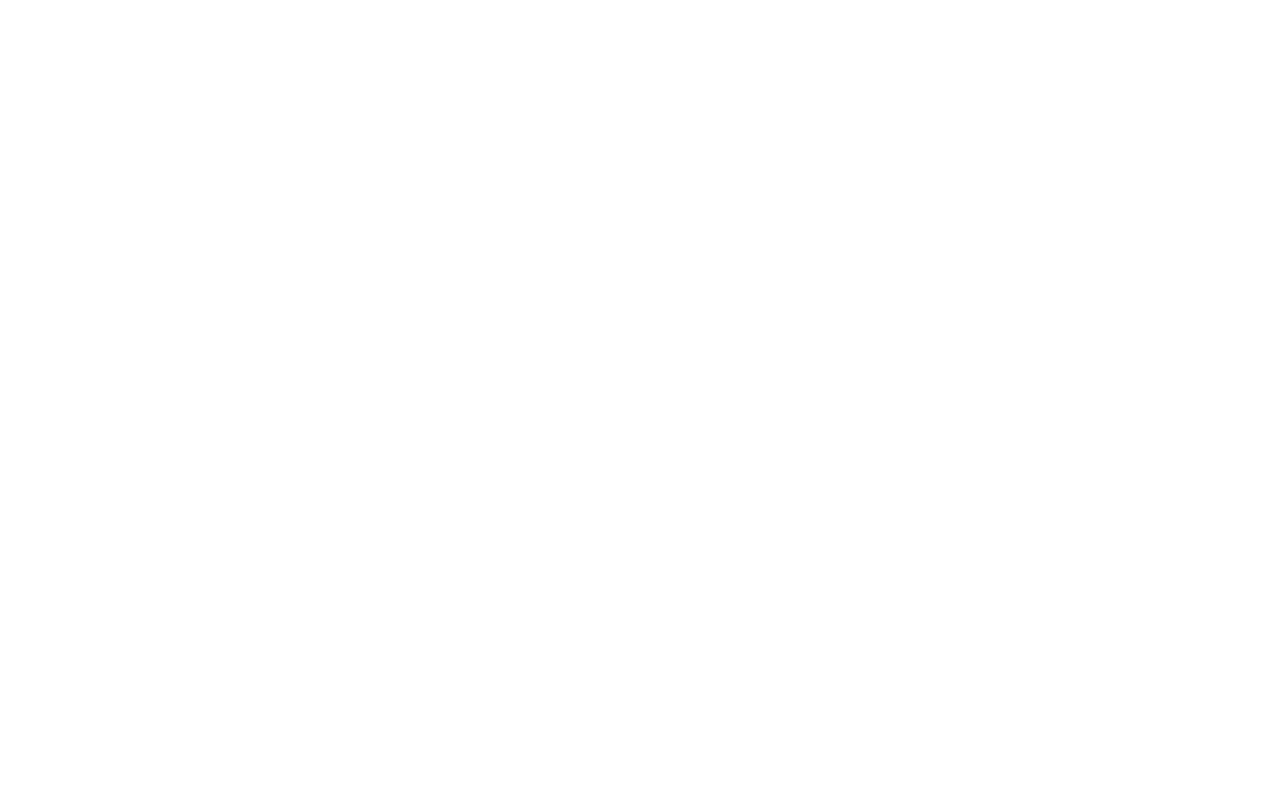
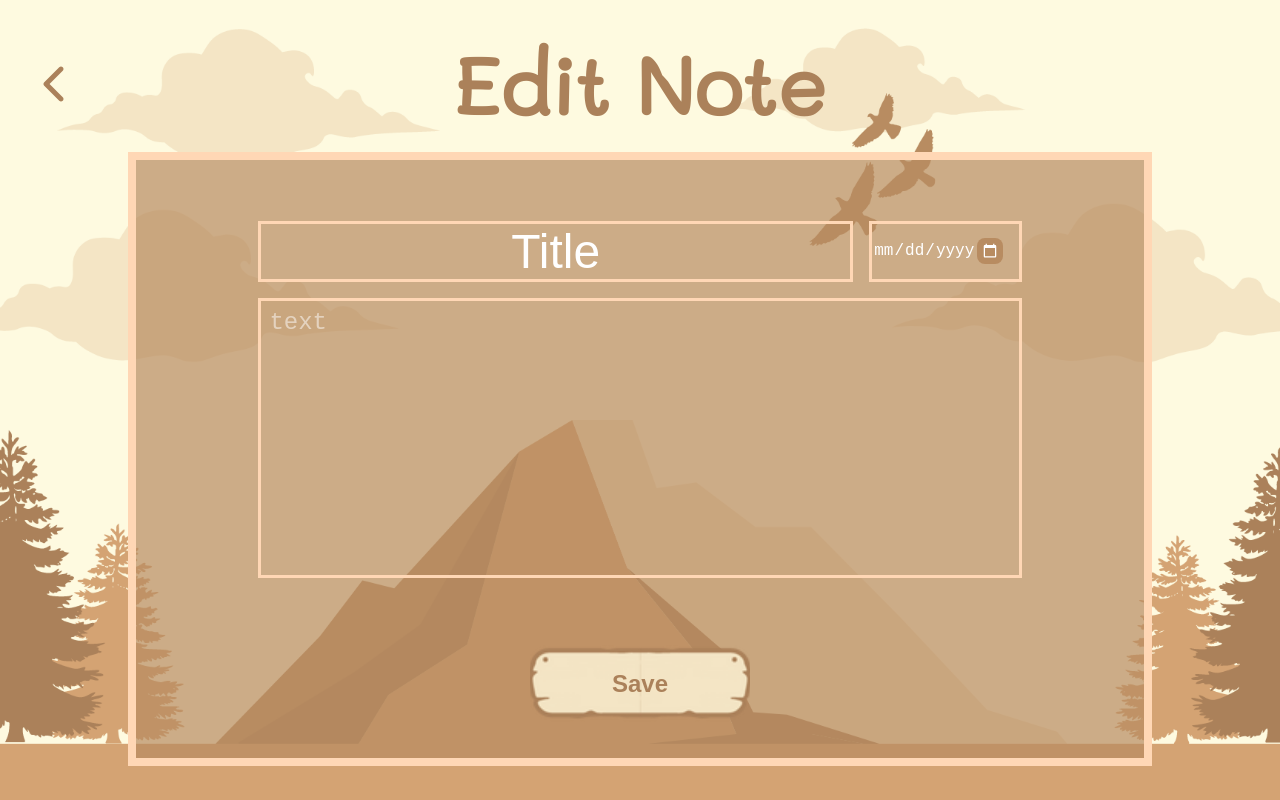
Before and after one commit to MadzikResist/ToDo, a React (Create React App) app: page /edit-note in a window 1280 px wide. Before the commit this address had no page. Built offline with nearby package versions, Linux system fonts and the light colour scheme.

Commit message:
Add Edit Note

```diff
--- a/package.json
+++ b/package.json
@@ -6,12 +6,13 @@
     "@testing-library/jest-dom": "^5.16.5",
     "@testing-library/react": "^13.3.0",
     "@testing-library/user-event": "^13.5.0",
+    "dayjs": "^1.11.5",
     "react": "^18.2.0",
     "react-dom": "^18.2.0",
+    "react-router-dom": "^6.3.0",
     "react-scripts": "5.0.1",
-    "web-vitals": "^2.1.4",
     "styled-components": "^5.3.5",
-    "react-router-dom": "^6.3.0"
+    "web-vitals": "^2.1.4"
   },
   "scripts": {
     "start": "react-scripts start",
--- a/src/App.js
+++ b/src/App.js
@@ -3,7 +3,8 @@
 import Login from 'components/Login';
 import Register from 'components/Register';
 import Dashboard from 'components/Dashboard';
-import AddEditNote from 'components/AddEditNote';
+import AddNote from 'components/AddNote';
+import EditNote from 'components/EditNote';
 function App() {
   return (
     <BrowserRouter>
@@ -11,7 +12,8 @@
         <Route path="/" element={<Login />} />
         <Route path="/register" element={<Register />} />
         <Route path="/dashboard" element={<Dashboard />} />
-        <Route path="/add-note" element={<AddEditNote />} />
+        <Route path="/add-note" element={<AddNote />} />
+        <Route path="/edit-note" element={<EditNote />} />
       </Routes>
     </BrowserRouter>
   );
--- a/src/components/AddEditNote.js
+++ b/src/components/AddEditNoteStyle.js
@@ -1,24 +1,22 @@
 import styled from 'styled-components';
 import backgroundMobile from 'images/backgroundMobile.png';
 import background2 from 'images/background2.png';
-import { Button } from './LoginRegisterStyle';
+import buttonImage from 'images/buttonImage.png';
 
-const Container = styled.div`
+export const Container = styled.div`
   min-height: 100vh;
   padding: 16px 0;
   background: url(${backgroundMobile}) center/cover;
-  background-size: contain;
   display: flex;
   align-items: center;
   flex-direction: column;
-  justify-content: center;
-
+  justify-content: start;
   @media (min-width: 1200px) {
     height: 100vh;
     background: url(${background2}) center/cover no-repeat;
   }
 `;
-const NoteContainer = styled.div`
+export const NoteContainer = styled.div`
   background: rgba(184, 140, 97, 0.7);
   width: 90%;
   height: 99%;
@@ -31,25 +29,25 @@
     height: 80%;
     display: flex;
     padding: 0 24px;
-    justify-content: center;
+    justify-content: start;
   }
 `;
-const List = styled.div`
+export const List = styled.div`
   width: 100%;
   height: 80%;
   display: flex;
   flex-direction: column;
-
-  margin-bottom: 16px;
+  margin-bottom: 8px;
   align-items: center;
   padding: 8px;
   overflow-y: auto;
   @media (min-width: 1200px) {
     width: 90%;
     justify-content: center;
+    margin-bottom: 0;
   }
 `;
-const Form = styled.form`
+export const Form = styled.form`
   display: flex;
   flex-direction: column;
   width: 90%;
@@ -57,7 +55,7 @@
   gap: 16px;
   align-items: center;
 `;
-const TitleDate = styled.div`
+export const TitleDate = styled.div`
   display: flex;
   width: 100%;
   gap: 16px;
@@ -68,8 +66,8 @@
     flex-direction: row;
   }
 `;
-const InputTitle = styled.input`
-  font-size: 3rem;
+export const InputTitle = styled.input`
+  font-size: 2rem;
   background: transparent;
   text-align: center;
   color: white;
@@ -86,12 +84,15 @@
     }
     outline: none;
   }
+  @media (min-width: 769px) {
+    font-size: 3rem;
+  }
   @media (min-width: 1200px) {
     width: 80%;
     margin-top: 0;
   }
 `;
-const InputDate = styled.input`
+export const InputDate = styled.input`
   text-align: center;
   font-size: 1rem;
   background: transparent;
@@ -118,7 +119,7 @@
     padding: 0 16px 0 0;
   }
 `;
-const InputText = styled.textarea`
+export const InputText = styled.textarea`
   color: white;
   width: 100%;
   height: 35vh;
@@ -139,22 +140,44 @@
     outline: none;
   }
 `;
-const AddEditNote = () => {
-  return (
-    <Container>
-      <NoteContainer>
-        <List>
-          <Form>
-            <TitleDate>
-              <InputTitle type="text" placeholder={'Title'} />
-              <InputDate type="date" />
-            </TitleDate>
-            <InputText placeholder={'text'} spellCheck={false} />
-            <Button>Save</Button>
-          </Form>
-        </List>
-      </NoteContainer>
-    </Container>
-  );
-};
-export default AddEditNote;
+export const Text = styled.h1`
+  font-size: 2.5rem;
+  color: #ab815a;
+  text-align: center;
+  padding: 2% 0;
+  @media (min-width: 769px) {
+    font-size: 5rem;
+    color: #ab815a;
+    width: 100%;
+    padding: 16px 0;
+  }
+`;
+export const Button = styled.button`
+  font-size: 1.5rem;
+  height: 70px;
+  width: 170px;
+  color: #ab815a;
+  font-weight: 600;
+  background: url(${buttonImage}) center/cover no-repeat;
+  border: none;
+  margin-bottom: 32px;
+  cursor: pointer;
+  :hover {
+    color: #67642d;
+  }
+  @media (min-width: 769px) {
+    height: 90px;
+    width: 220px;
+    margin: 0 0 16px 0;
+  }
+`;
+export const BackArrow = styled.svg`
+  fill: #ab815a;
+  width: 40px;
+  height: 40px;
+  position: absolute;
+  top: 64px;
+  left: 16px;
+  transform: translateX(50%);
+  cursor: pointer;
+`;
--- /dev/null
+++ b/src/components/AddNote.js
@@ -0,0 +1,41 @@
+import * as React from 'react';
+import {
+  Container,
+  Form,
+  NoteContainer,
+  List,
+  TitleDate,
+  Text,
+  InputTitle,
+  InputDate,
+  InputText,
+  Button,
+  BackArrow,
+} from './AddEditNoteStyle';
+import { Link } from 'react-router-dom';
+
+const AddNote = () => {
+  return (
+    <Container>
+      <Link to="/dashboard" style={{ textDecoration: 'underline', textDecorationColor: ' white' }}>
+        <BackArrow xmlns="http://www.w3.org/2000/svg" viewBox="0 0 384 512">
+          <path d="M41.4 233.4c-12.5 12.5-12.5 32.8 0 45.3l192 192c12.5 12.5 32.8 12.5 45.3 0s12.5-32.8 0-45.3L109.3 256 278.6 86.6c12.5-12.5 12.5-32.8 0-45.3s-32.8-12.5-45.3 0l-192 192z" />
+        </BackArrow>
+      </Link>
+      <Text>Add Note</Text>
+      <NoteContainer>
+        <List>
+          <Form>
+            <TitleDate>
+              <InputTitle type="text" placeholder={'Title'} />
+              <InputDate type="date" />
+            </TitleDate>
+            <InputText placeholder={'text'} spellCheck={false} />
+          </Form>
+        </List>
+        <Button>Save</Button>
+      </NoteContainer>
+    </Container>
+  );
+};
+export default AddNote;
--- a/src/components/Dashboard.js
+++ b/src/components/Dashboard.js
@@ -1,16 +1,19 @@
 import styled from 'styled-components';
 import backgroundMobile from 'images/backgroundMobile.png';
 import background2 from 'images/background2.png';
+import buttonImage from 'images/buttonImage.png';
+import * as React from 'react';
+import { Link } from 'react-router-dom';
+import DayJS from 'react-dayjs';
 
 const Container = styled.div`
   height: 100vh;
-  padding: 16px 0;
+  padding: 8px 0;
   background: url(${backgroundMobile}) center/cover;
-  background-size: contain;
+  //background-size: contain;
   display: flex;
   align-items: center;
   flex-direction: column;
-  justify-content: center;
 
   @media (min-width: 1200px) {
     min-height: 100vh;
@@ -20,28 +23,31 @@
 const ListContainer = styled.div`
   background: rgba(184, 140, 97, 0.7);
   width: 90%;
-  height: 99%;
+  height: 70vh;
   //border: 8px solid #d2b79e;
   border: 8px solid #ffd7b5;
   display: flex;
   flex-direction: column;
   align-items: center;
-
+  overflow-y: auto;
+  margin-top: 8px;
   @media (min-width: 1200px) {
-    width: 80%;
-    height: 80%;
-    display: flex;
+    width: 75%;
     padding: 0 24px;
+    margin-top: 0;
   }
 `;
 const Text = styled.h1`
+  font-size: 2.5rem;
+  color: #ab815a;
   text-align: center;
-  color: white;
-  font-size: 1.8rem;
-  word-wrap: break-word;
+  margin: 0;
+  padding: 0;
 
-  @media (min-width: 1200px) {
-    font-size: 3rem;
+  @media (min-width: 769px) {
+    font-size: 5rem;
+    color: #ab815a;
+    width: 100%;
   }
 `;
 const Title = styled.h2`
@@ -132,14 +138,15 @@
   display: flex;
   flex-direction: column;
   //border: 3px solid #d2b79e;
-  border: 3px solid #ffd7b5;
+  //border: 3px solid #ffd7b5;
   margin-bottom: 16px;
   align-items: center;
   padding: 8px;
-  overflow-y: auto;
   @media (min-width: 1200px) {
     width: 90%;
-    margin-bottom: 16px;
+    //margin-bottom: 16px;
+    //padding-bottom: 24px;
+    margin-top: 32px;
   }
 `;
 const ListElement = styled.div`
@@ -186,19 +193,7 @@
   cursor: pointer;
   position: relative;
 `;
-const AddButton = styled.svg`
-  width: 50px;
-  height: 50px;
-  fill: white;
-  border: 3px solid #d2b79e;
-  background: transparent;
-  border-radius: 50%;
-  cursor: pointer;
-  @media (min-width: 1200px) {
-    width: 60px;
-    height: 60px;
-  }
-`;
+
 const TitleDate = styled.div`
   display: flex;
   flex-direction: column;
@@ -234,22 +229,57 @@
     gap: 16px;
   }
 `;
+const ButtonAddNote = styled.button`
+  margin-top: 24px;
+  font-size: 1.5rem;
+  height: 70px;
+  width: 170px;
+  color: #ab815a;
+  font-weight: 600;
+  background: url(${buttonImage}) center/cover no-repeat;
+  border: none;
+  margin-bottom: 32px;
+  cursor: pointer;
+  :hover {
+    color: #67642d;
+  }
+`;
+const TitleButton = styled.div`
+  display: flex;
+  align-items: center;
+  flex-direction: column;
+`;
 const Dashboard = () => {
+  const notes = [
+    { _id: '1234', title: 'Łukaś', date: new window.Date(), description: 'Moja super notatka' },
+    { _id: '1235', title: 'Łukaś', date: new window.Date(), description: 'Moja super notatka' },
+    { _id: '1236', title: 'Łukaś', date: new window.Date(), description: 'Moja super notatka' },
+    { _id: '1237', title: 'Łukaś', date: new window.Date(), description: 'Moja super notatka' },
+  ];
   return (
     <Container>
+      <TitleButton>
+        <Text>Your To Do List</Text>
+        {/*<AddButton xmlns="http://www.w3.org/2000/svg" viewBox="0 0 448 512">*/}
+        {/*  <path d="M432 256c0 17.69-14.33 32.01-32 32.01H256v144c0 17.69-14.33 31.99-32 31.99s-32-14.3-32-31.99v-144H48c-17.67 0-32-14.32-32-32.01s14.33-31.99 32-31.99H192v-144c0-17.69 14.33-32.01 32-32.01s32 14.32 32 32.01v144h144C417.7 224 432 238.3 432 256z" />*/}
+        {/*</AddButton>*/}
+        <Link to="/add-note" style={{ textDecoration: 'underline', textDecorationColor: ' white' }}>
+          <ButtonAddNote style={{ margin: '0' }}>Add Note</ButtonAddNote>
+        </Link>
+      </TitleButton>
       <ListContainer>
-        <Text>Your To Do List</Text>
         <List>
-          <ListElement style={{ marginTop: '24px' }}>
+          {notes.map(({ _id, title, date, description }) => {
+            return (
+              <ListElement key={_id} style={{ marginTop: '24px' }}>
                 <TitleDate>
-              <Title>Titlegfdgdgfkfd;lgfdk;gfk;fdk;fdk;</Title>
-              <Date>20.20.2022</Date>
+                  <Title>{title}</Title>
+                  <Date>
+                    <DayJS>{date.toString()}</DayJS>
+                  </Date>
                 </TitleDate>
                 <TextButtons>
-              <TextToDo>
-                Musze przytulić swojego
-                chłopakfffffgkdfngdgfjdgjdfjgldkgjldfjldjlkgjdlgfjlfdjflgjlkjljaddddddddddddddddddddddddddddd{' '}
-              </TextToDo>
+                  <TextToDo>{description}</TextToDo>
                   <Buttons>
                     <CheckBoxLabel>
                       <CheckDone type="checkbox"></CheckDone>
@@ -257,42 +287,24 @@
                         Done!
                       </span>
                     </CheckBoxLabel>
+                    <Link
+                      to="/edit-note"
+                      style={{ textDecoration: 'underline', textDecorationColor: ' white' }}
+                      // params={note}
+                    >
                       <Edit xmlns="http://www.w3.org/2000/svg" viewBox="0 0 512 512">
                         <path d="M421.7 220.3L188.5 453.4L154.6 419.5L158.1 416H112C103.2 416 96 408.8 96 400V353.9L92.51 357.4C87.78 362.2 84.31 368 82.42 374.4L59.44 452.6L137.6 429.6C143.1 427.7 149.8 424.2 154.6 419.5L188.5 453.4C178.1 463.8 165.2 471.5 151.1 475.6L30.77 511C22.35 513.5 13.24 511.2 7.03 504.1C.8198 498.8-1.502 489.7 .976 481.2L36.37 360.9C40.53 346.8 48.16 333.9 58.57 323.5L291.7 90.34L421.7 220.3zM492.7 58.75C517.7 83.74 517.7 124.3 492.7 149.3L444.3 197.7L314.3 67.72L362.7 19.32C387.7-5.678 428.3-5.678 453.3 19.32L492.7 58.75z" />
                       </Edit>
+                    </Link>
                     <Delete xmlns="http://www.w3.org/2000/svg" viewBox="0 0 448 512">
                       <path d="M135.2 17.69C140.6 6.848 151.7 0 163.8 0H284.2C296.3 0 307.4 6.848 312.8 17.69L320 32H416C433.7 32 448 46.33 448 64C448 81.67 433.7 96 416 96H32C14.33 96 0 81.67 0 64C0 46.33 14.33 32 32 32H128L135.2 17.69zM31.1 128H416V448C416 483.3 387.3 512 352 512H95.1C60.65 512 31.1 483.3 31.1 448V128zM111.1 208V432C111.1 440.8 119.2 448 127.1 448C136.8 448 143.1 440.8 143.1 432V208C143.1 199.2 136.8 192 127.1 192C119.2 192 111.1 199.2 111.1 208zM207.1 208V432C207.1 440.8 215.2 448 223.1 448C232.8 448 240 440.8 240 432V208C240 199.2 232.8 192 223.1 192C215.2 192 207.1 199.2 207.1 208zM304 208V432C304 440.8 311.2 448 320 448C328.8 448 336 440.8 336 432V208C336 199.2 328.8 192 320 192C311.2 192 304 199.2 304 208z" />
                     </Delete>
                   </Buttons>
                 </TextButtons>
               </ListElement>
-          <ListElement style={{ marginTop: '24px' }}>
-            <TitleDate>
-              <Title>Titlegfdgdgfkfd;lgfdk;gfk;fdk;fdk;</Title>
-              <Date>20.20.2022</Date>
-            </TitleDate>
-            <TextButtons>
-              <TextToDo>Musze przytulić swojego</TextToDo>
-              <Buttons>
-                <CheckBoxLabel>
-                  <CheckDone type="checkbox"></CheckDone>
-                  <span style={{ color: 'black', padding: '0 0 0 8px', margin: '0 0 0 0' }}>
-                    Done!
-                  </span>
-                </CheckBoxLabel>
-                <Edit xmlns="http://www.w3.org/2000/svg" viewBox="0 0 512 512">
-                  <path d="M421.7 220.3L188.5 453.4L154.6 419.5L158.1 416H112C103.2 416 96 408.8 96 400V353.9L92.51 357.4C87.78 362.2 84.31 368 82.42 374.4L59.44 452.6L137.6 429.6C143.1 427.7 149.8 424.2 154.6 419.5L188.5 453.4C178.1 463.8 165.2 471.5 151.1 475.6L30.77 511C22.35 513.5 13.24 511.2 7.03 504.1C.8198 498.8-1.502 489.7 .976 481.2L36.37 360.9C40.53 346.8 48.16 333.9 58.57 323.5L291.7 90.34L421.7 220.3zM492.7 58.75C517.7 83.74 517.7 124.3 492.7 149.3L444.3 197.7L314.3 67.72L362.7 19.32C387.7-5.678 428.3-5.678 453.3 19.32L492.7 58.75z" />
-                </Edit>
-                <Delete xmlns="http://www.w3.org/2000/svg" viewBox="0 0 448 512">
-                  <path d="M135.2 17.69C140.6 6.848 151.7 0 163.8 0H284.2C296.3 0 307.4 6.848 312.8 17.69L320 32H416C433.7 32 448 46.33 448 64C448 81.67 433.7 96 416 96H32C14.33 96 0 81.67 0 64C0 46.33 14.33 32 32 32H128L135.2 17.69zM31.1 128H416V448C416 483.3 387.3 512 352 512H95.1C60.65 512 31.1 483.3 31.1 448V128zM111.1 208V432C111.1 440.8 119.2 448 127.1 448C136.8 448 143.1 440.8 143.1 432V208C143.1 199.2 136.8 192 127.1 192C119.2 192 111.1 199.2 111.1 208zM207.1 208V432C207.1 440.8 215.2 448 223.1 448C232.8 448 240 440.8 240 432V208C240 199.2 232.8 192 223.1 192C215.2 192 207.1 199.2 207.1 208zM304 208V432C304 440.8 311.2 448 320 448C328.8 448 336 440.8 336 432V208C336 199.2 328.8 192 320 192C311.2 192 304 199.2 304 208z" />
-                </Delete>
-              </Buttons>
-            </TextButtons>
-          </ListElement>
+            );
+          })}
         </List>
-        <AddButton xmlns="http://www.w3.org/2000/svg" viewBox="0 0 448 512">
-          <path d="M432 256c0 17.69-14.33 32.01-32 32.01H256v144c0 17.69-14.33 31.99-32 31.99s-32-14.3-32-31.99v-144H48c-17.67 0-32-14.32-32-32.01s14.33-31.99 32-31.99H192v-144c0-17.69 14.33-32.01 32-32.01s32 14.32 32 32.01v144h144C417.7 224 432 238.3 432 256z" />
-        </AddButton>
       </ListContainer>
     </Container>
   );
--- /dev/null
+++ b/src/components/EditNote.js
@@ -0,0 +1,41 @@
+import * as React from 'react';
+import {
+  Container,
+  Form,
+  NoteContainer,
+  List,
+  TitleDate,
+  Text,
+  InputTitle,
+  InputDate,
+  InputText,
+  Button,
+  BackArrow,
+} from './AddEditNoteStyle';
+import { Link } from 'react-router-dom';
+
+const EditNote = () => {
+  return (
+    <Container>
+      <Link to="/dashboard" style={{ textDecoration: 'underline', textDecorationColor: ' white' }}>
+        <BackArrow xmlns="http://www.w3.org/2000/svg" viewBox="0 0 384 512">
+          <path d="M41.4 233.4c-12.5 12.5-12.5 32.8 0 45.3l192 192c12.5 12.5 32.8 12.5 45.3 0s12.5-32.8 0-45.3L109.3 256 278.6 86.6c12.5-12.5 12.5-32.8 0-45.3s-32.8-12.5-45.3 0l-192 192z" />
+        </BackArrow>
+      </Link>
+      <Text>Edit Note</Text>
+      <NoteContainer>
+        <List>
+          <Form>
+            <TitleDate>
+              <InputTitle type="text" placeholder={'Title'} />
+              <InputDate type="date" />
+            </TitleDate>
+            <InputText placeholder={'text'} spellCheck={false} />
+          </Form>
+        </List>
+        <Button>Save</Button>
+      </NoteContainer>
+    </Container>
+  );
+};
+export default EditNote;
--- a/src/components/LoginRegisterStyle.js
+++ b/src/components/LoginRegisterStyle.js
@@ -99,6 +99,7 @@
   background: url(${buttonImage}) center/cover no-repeat;
   border: none;
   margin-bottom: 32px;
+  cursor: pointer;
   :hover {
     color: #67642d;
   }
--- a/src/index.js
+++ b/src/index.js
@@ -5,6 +5,21 @@
 const GlobalStyle = createGlobalStyle`
     *{
       box-sizing: border-box;
+      scrollbar-width: auto;
+      scrollbar-color: #ab815a #ffffff;
+      padding : 0;
+      margin: 0;
+    }
+    *::-webkit-scrollbar {
+      width: 14px;
+    }
+    *::-webkit-scrollbar-track {
+      background: transparent;
+    }
+    *::-webkit-scrollbar-thumb {
+      background-color: #ab815a;
+      border-radius: 15px;
+      border: none;
     }
   body {
       overflow-x: hidden;
```
Also changed, not shown: 1 other file (tests, documents, lock files or other folders). Lines whose indentation alone changed are shown as unchanged.
